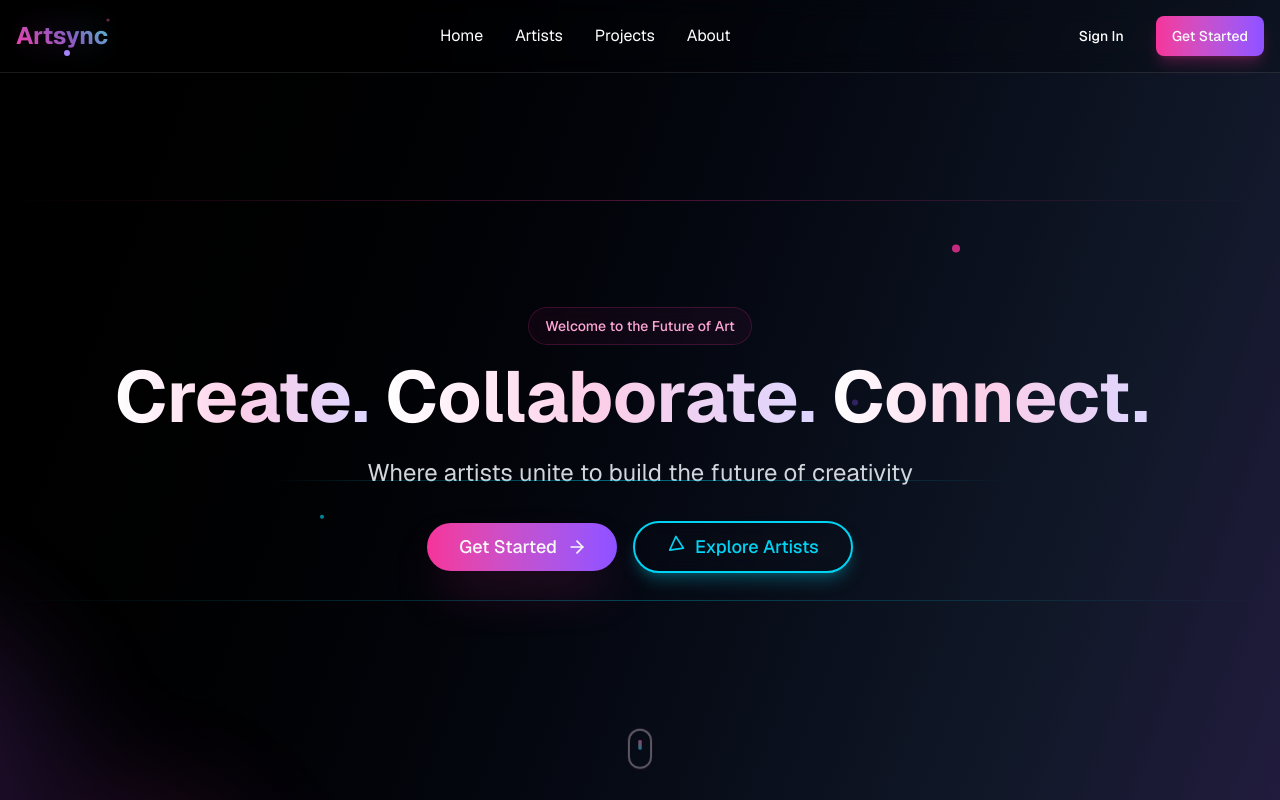
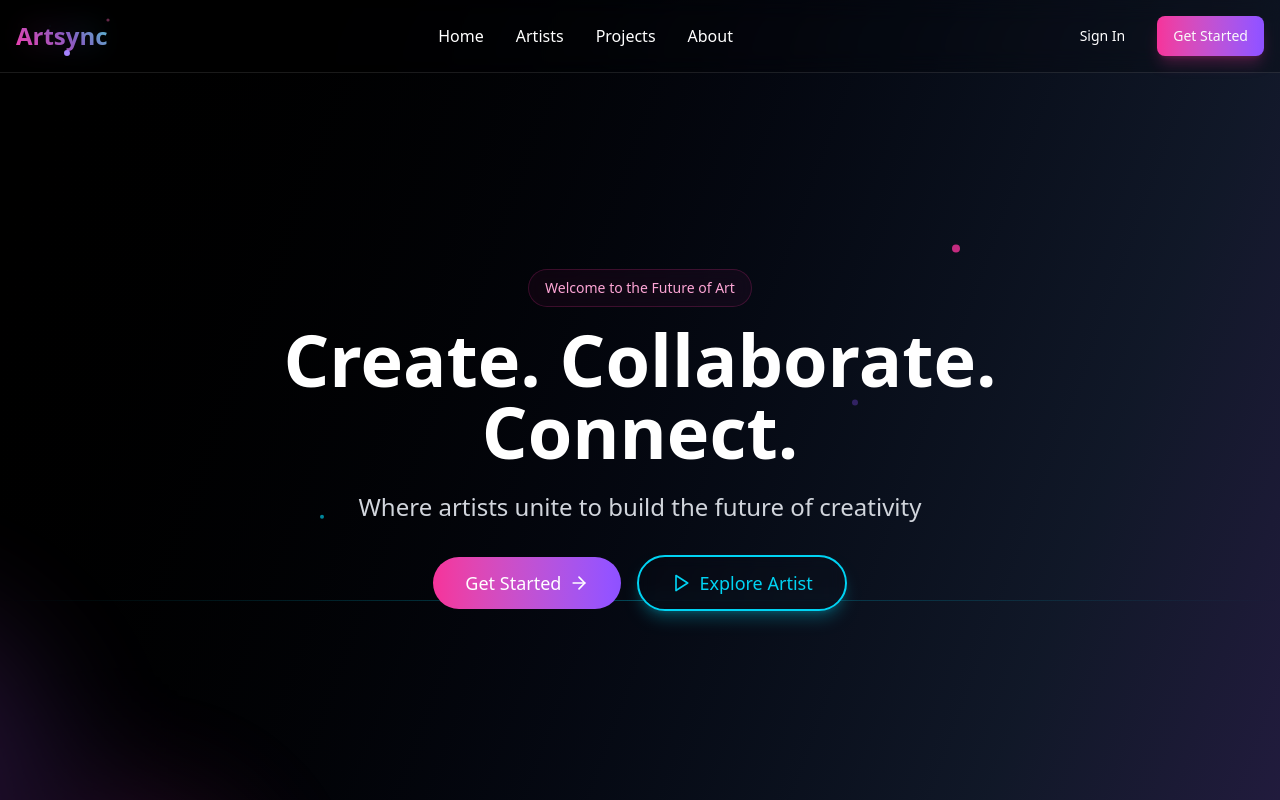
Before and after one commit to Pavan1080p/artsync, a Next.js app in the folder frontend/: page / in a window 1280 px wide. Shown: the top 800 px of the page. Built offline with nearby package versions, Linux system fonts and the light colour scheme.

Commit message:
fix hero section ui

```diff
--- a/frontend/app/layout.tsx
+++ b/frontend/app/layout.tsx
@@ -1,12 +1,9 @@
 import type { Metadata } from 'next'
-import { GeistSans } from 'geist/font/sans'
-import { GeistMono } from 'geist/font/mono'
 import './globals.css'
 
 export const metadata: Metadata = {
-  title: 'v0 App',
-  description: 'Created with v0',
-  generator: 'v0.dev',
+  title: 'Artsync',
+  description: 'Created with Next.js and Tailwind CSS',
 }
 
 export default function RootLayout({
@@ -17,13 +14,7 @@ export default function RootLayout({
   return (
     <html lang="en">
       <head>
-        <style>{`
-html {
-  font-family: ${GeistSans.style.fontFamily};
-  --font-sans: ${GeistSans.variable};
-  --font-mono: ${GeistMono.variable};
-}
-        `}</style>
+
       </head>
       <body>{children}</body>
     </html>
--- a/frontend/app/loading.tsx
+++ /dev/null
@@ -1,3 +0,0 @@
-export default function Loading() {
-  return null
-}
--- a/frontend/components/sections/HeroSection.tsx
+++ b/frontend/components/sections/HeroSection.tsx
@@ -1,38 +1,27 @@
-"use client"
+"use client";
 
-import { motion } from "framer-motion"
-import { ArrowRight, Play } from "lucide-react"
-import { Button } from "@/components/ui/button"
+import { motion } from "framer-motion";
+import { ArrowRight, Play } from "lucide-react";
+import { Button } from "@/components/ui/button";
+import Link from "next/link";
 
 interface HeroSectionProps {
-  title?: string[]
-  subtitle?: string
-  description?: string
-  primaryCTA?: string
-  secondaryCTA?: string
-  onPrimaryCTA?: () => void
-  onSecondaryCTA?: () => void
+  subtitle?: string;
+  description?: string;
+
+  secondaryCTA?: string;
 }
 
 export function HeroSection({
-  title = ["Create.", "Collaborate.", "Connect."],
   subtitle = "Welcome to the Future of Art",
   description = "Where artists unite to build the future of creativity",
-  primaryCTA = "Get Started",
+
   secondaryCTA = "Explore Artists",
-  onPrimaryCTA,
-  onSecondaryCTA,
 }: HeroSectionProps) {
   return (
     <section className="relative min-h-screen flex items-center justify-center pt-20 overflow-hidden">
       {/* Animated Background Elements */}
       <div className="absolute inset-0 overflow-hidden pointer-events-none">
-        <motion.div
-          className="absolute top-1/4 left-0 w-full h-px bg-gradient-to-r from-transparent via-pink-500/30 to-transparent"
-          initial={{ scaleX: 0, opacity: 0 }}
-          animate={{ scaleX: 1, opacity: 1 }}
-          transition={{ duration: 2, delay: 1, ease: "easeInOut" }}
-        />
         <motion.div
           className="absolute top-3/4 left-0 w-full h-px bg-gradient-to-r from-transparent via-cyan-400/30 to-transparent"
           initial={{ scaleX: 0, opacity: 0 }}
@@ -42,9 +31,27 @@ export function HeroSection({
 
         {/* Floating geometric shapes */}
         {[
-          { top: "33%", right: "25%", size: "w-2 h-2", color: "bg-pink-500", delay: 0 },
-          { top: "66%", left: "25%", size: "w-1 h-1", color: "bg-cyan-400", delay: 1 },
-          { top: "50%", right: "33%", size: "w-1.5 h-1.5", color: "bg-violet-500", delay: 2 },
+          {
+            top: "33%",
+            right: "25%",
+            size: "w-2 h-2",
+            color: "bg-pink-500",
+            delay: 0,
+          },
+          {
+            top: "66%",
+            left: "25%",
+            size: "w-1 h-1",
+            color: "bg-cyan-400",
+            delay: 1,
+          },
+          {
+            top: "50%",
+            right: "33%",
+            size: "w-1.5 h-1.5",
+            color: "bg-violet-500",
+            delay: 2,
+          },
         ].map((shape, index) => (
           <motion.div
             key={index}
@@ -65,7 +72,11 @@ export function HeroSection({
       </div>
 
       <div className="container mx-auto px-4 text-center relative z-10">
-        <motion.div initial={{ opacity: 0 }} animate={{ opacity: 1 }} transition={{ duration: 1.5, ease: "easeOut" }}>
+        <motion.div
+          initial={{ opacity: 0 }}
+          animate={{ opacity: 1 }}
+          transition={{ duration: 1.5, ease: "easeOut" }}
+        >
           {/* Animated subtitle */}
           <motion.div
             initial={{ opacity: 0, y: 20 }}
@@ -80,23 +91,14 @@ export function HeroSection({
 
           {/* Main headline with word-by-word animation */}
           <div className="mb-6">
-            {title.map((word, wordIndex) => (
-              <motion.h1
-                key={wordIndex}
-                className="text-4xl md:text-7xl font-bold inline-block mr-4 bg-gradient-to-r from-white via-pink-200 to-violet-200 bg-clip-text text-transparent"
-                initial={{ opacity: 0, y: 50, rotateX: -90 }}
-                animate={{ opacity: 1, y: 0, rotateX: 0 }}
-                transition={{
-                  duration: 0.8,
-                  delay: 0.6 + wordIndex * 0.2,
-                  ease: "easeOut",
-                  type: "spring",
-                  stiffness: 100,
-                }}
-              >
-                {word}
-              </motion.h1>
-            ))}
+            <motion.h1
+              initial={{ opacity: 0, y: 30 }}
+              animate={{ opacity: 1, y: 0 }}
+              transition={{ delay: 1.4, duration: 1, ease: "easeOut" }}
+              className="text-4xl md:text-7xl font-bold inline-block text-balance"
+            >
+              Create. Collaborate. <br /> Connect.
+            </motion.h1>
           </div>
 
           {/* Description with smooth reveal */}
@@ -114,14 +116,6 @@ export function HeroSection({
             >
               {description}
             </motion.p>
-
-            {/* Subtle underline animation */}
-            <motion.div
-              className="absolute bottom-2 left-1/2 transform -translate-x-1/2 h-px bg-gradient-to-r from-transparent via-cyan-400/50 to-transparent"
-              initial={{ width: 0 }}
-              animate={{ width: "60%" }}
-              transition={{ delay: 2.2, duration: 1.5, ease: "easeInOut" }}
-            />
           </motion.div>
 
           {/* CTA Buttons */}
@@ -131,100 +125,27 @@ export function HeroSection({
             animate={{ opacity: 1, y: 0 }}
             transition={{ delay: 2, duration: 0.8, ease: "easeOut" }}
           >
-            <motion.div
-              whileHover={{
-                scale: 1.05,
-                boxShadow: "0 20px 40px rgba(255, 60, 172, 0.3)",
-              }}
-              whileTap={{ scale: 0.95 }}
-              transition={{ type: "spring", stiffness: 300, damping: 20 }}
+            <Link
+              href="/explore"
+              className="group bg-gradient-to-r from-pink-500 to-violet-500 text-lg px-8 py-3 rounded-full relative flex items-center"
             >
-              <Button
-                size="lg"
-                onClick={onPrimaryCTA}
-                className="bg-gradient-to-r from-pink-500 to-violet-500 hover:from-pink-600 hover:to-violet-600 shadow-2xl shadow-pink-500/25 text-lg px-8 py-6 rounded-full relative overflow-hidden group"
-              >
-                <motion.div
-                  className="absolute inset-0 bg-gradient-to-r from-pink-400 to-violet-400 opacity-0 group-hover:opacity-20"
-                  initial={false}
-                  animate={{ scale: [1, 1.2, 1] }}
-                  transition={{ duration: 2, repeat: Number.POSITIVE_INFINITY }}
-                />
-                <span className="relative z-10 flex items-center">
-                  {primaryCTA}
-                  <motion.div
-                    animate={{ x: [0, 5, 0] }}
-                    transition={{ duration: 1.5, repeat: Number.POSITIVE_INFINITY }}
-                  >
-                    <ArrowRight className="ml-2 h-5 w-5" />
-                  </motion.div>
-                </span>
-              </Button>
-            </motion.div>
+              <span>Get Started</span>
+              <ArrowRight
+                className="ml-2 h-5 w-5 transition-transform duration-300 group-hover:translate-x-1
+                "
+              />
+            </Link>
 
-            <motion.div
-              whileHover={{
-                scale: 1.05,
-                boxShadow: "0 20px 40px rgba(56, 249, 215, 0.2)",
-              }}
-              whileTap={{ scale: 0.95 }}
-              transition={{ type: "spring", stiffness: 300, damping: 20 }}
+            <Link
+              href="/artrist"
+              className="border-2 border-cyan-400 text-cyan-400 hover:bg-cyan-400/10 hover:text-cyan-300 shadow-lg shadow-cyan-400/25 text-lg px-8 py-3 rounded-full bg-transparent backdrop-blur-sm relative group flex items-center"
             >
-              <Button
-                size="lg"
-                variant="outline"
-                onClick={onSecondaryCTA}
-                className="border-2 border-cyan-400 text-cyan-400 hover:bg-cyan-400/10 hover:text-cyan-300 shadow-lg shadow-cyan-400/25 text-lg px-8 py-6 rounded-full bg-transparent backdrop-blur-sm relative group"
-              >
-                <motion.div
-                  className="absolute inset-0 border-2 border-cyan-400 rounded-full opacity-0 group-hover:opacity-100"
-                  animate={{ scale: [1, 1.1, 1] }}
-                  transition={{ duration: 2, repeat: Number.POSITIVE_INFINITY }}
-                />
-                <span className="relative z-10 flex items-center">
-                  <motion.div
-                    animate={{ rotate: [0, 360] }}
-                    transition={{ duration: 3, repeat: Number.POSITIVE_INFINITY, ease: "linear" }}
-                  >
-                    <Play className="mr-2 h-5 w-5" />
-                  </motion.div>
-                  {secondaryCTA}
-                </span>
-              </Button>
-            </motion.div>
+              <Play className="mr-2 h-5 w-5" />
+              <span>Explore Artist</span>
+            </Link>
           </motion.div>
         </motion.div>
       </div>
-
-      {/* Scroll Indicator */}
-      <motion.div
-        className="absolute bottom-8 left-1/2 transform -translate-x-1/2"
-        initial={{ opacity: 0, y: 20 }}
-        animate={{ opacity: 1, y: 0 }}
-        transition={{ delay: 2.5, duration: 1 }}
-      >
-        <motion.div
-          animate={{ y: [0, 10, 0] }}
-          transition={{ repeat: Number.POSITIVE_INFINITY, duration: 2, ease: "easeInOut" }}
-          className="relative"
-        >
-          <div className="w-6 h-10 border-2 border-white/30 rounded-full flex justify-center relative">
-            <motion.div
-              className="w-1 h-3 bg-gradient-to-b from-pink-400 to-cyan-400 rounded-full mt-2"
-              animate={{
-                opacity: [0.3, 1, 0.3],
-                scale: [0.8, 1, 0.8],
-              }}
-              transition={{ duration: 2, repeat: Number.POSITIVE_INFINITY }}
-            />
-          </div>
-          <motion.div
-            className="absolute inset-0 border-2 border-pink-400/20 rounded-full"
-            animate={{ scale: [1, 1.2, 1], opacity: [0.5, 0, 0.5] }}
-            transition={{ duration: 2, repeat: Number.POSITIVE_INFINITY }}
-          />
-        </motion.div>
-      </motion.div>
     </section>
-  )
+  );
 }
--- a/frontend/components/ui/layout/index.ts
+++ /dev/null
@@ -1,14 +0,0 @@
-export { Card, CardContent, CardDescription, CardFooter, CardHeader, CardTitle } from "./card"
-export {
-  Sheet,
-  SheetClose,
-  SheetContent,
-  SheetDescription,
-  SheetFooter,
-  SheetHeader,
-  SheetTitle,
-  SheetTrigger,
-} from "./sheet"
-export { Tabs, TabsContent, TabsList, TabsTrigger } from "./tabs"
-export { Separator } from "./separator"
-export { Avatar, AvatarFallback, AvatarImage } from "./avatar"
```
Also changed, not shown: frontend/app/page.tsx (+18 -15 lines).
